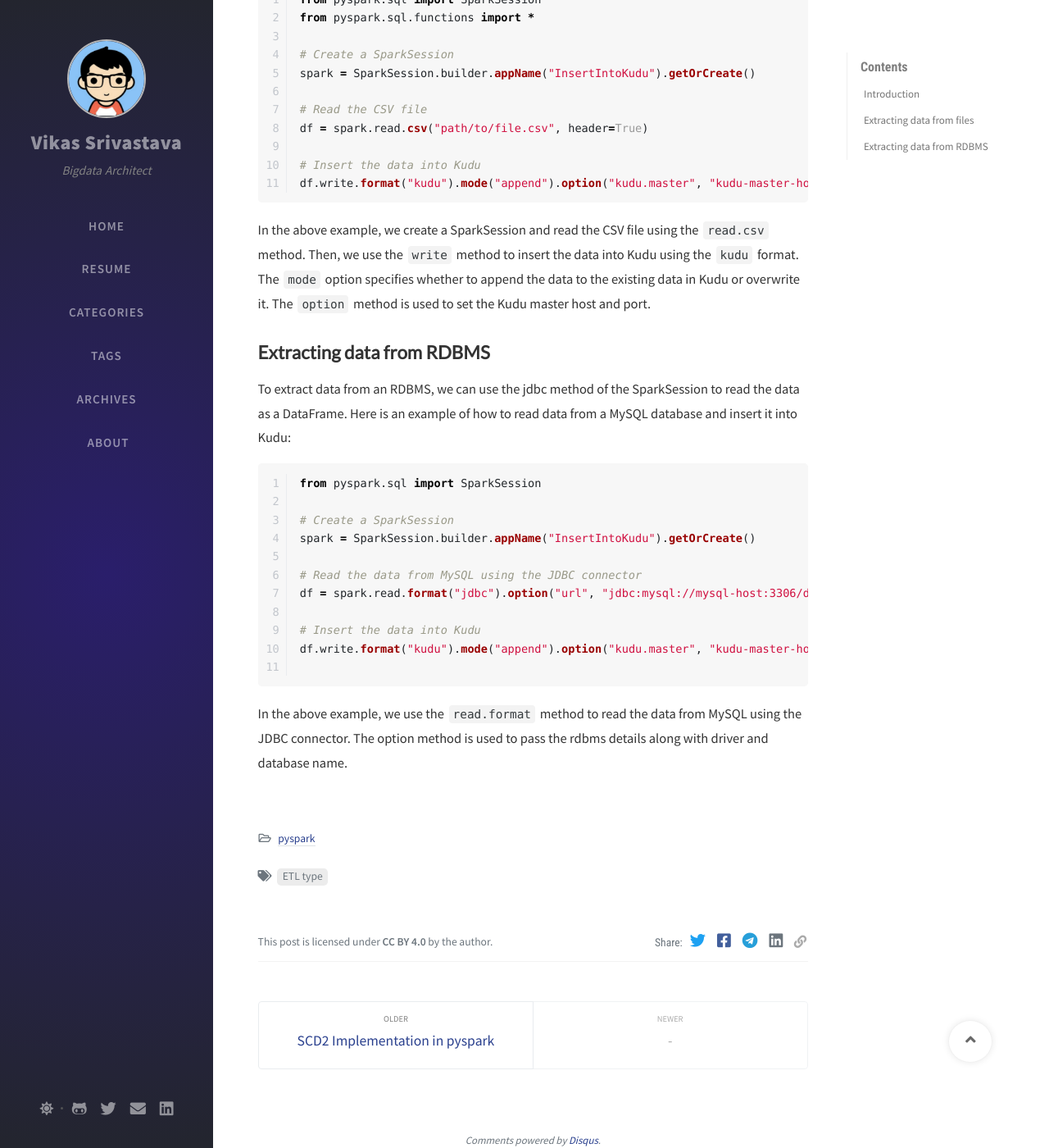
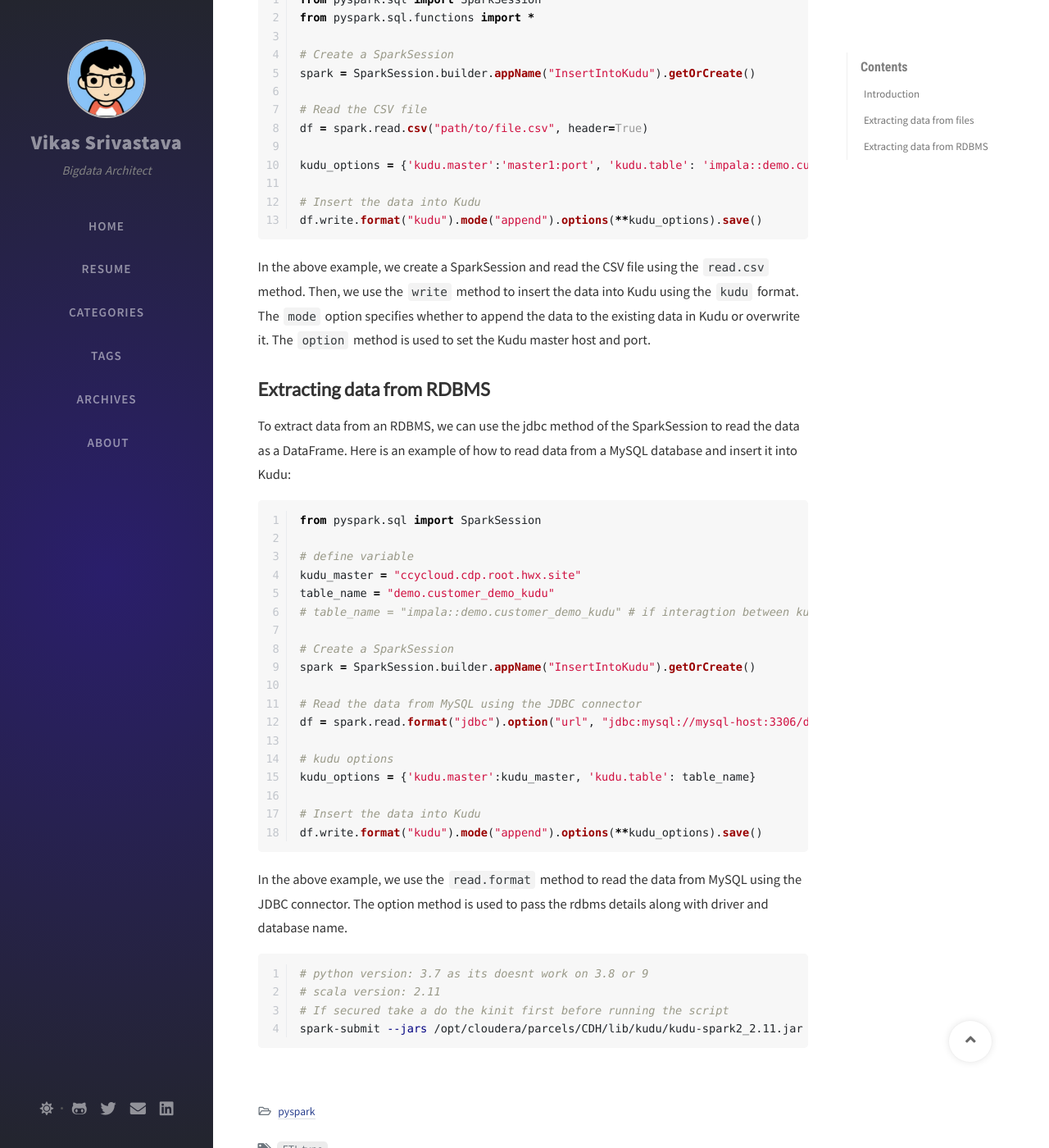
Before and after one commit to vikassri/vikassri.github.io, a Jekyll site: the page built from _posts/2022-12-18-ETL-pyspark-to-kudu.md, in a window 1280 px wide and 1400 px high, scrolled down 766 px. Shown: the whole window at 82% size. Built offline with Jekyll 4.4.1, drawn with Linux system fonts in a browser that asks for light colours; nearby versions of some CDN libraries; comment, search, counter and statistics services are not loaded.

Commit message:
updated code

````diff
--- a/_posts/2022-12-18-ETL-pyspark-to-kudu.md
+++ b/_posts/2022-12-18-ETL-pyspark-to-kudu.md
@@ -27,8 +27,10 @@ spark = SparkSession.builder.appName("InsertIntoKudu").getOrCreate()
 # Read the CSV file
 df = spark.read.csv("path/to/file.csv", header=True)
 
+kudu_options = {'kudu.master':'master1:port', 'kudu.table': 'impala::demo.customer_demo_kudu'}
+
 # Insert the data into Kudu
-df.write.format("kudu").mode("append").option("kudu.master", "kudu-master-host:7051").save()
+df.write.format("kudu").mode("append").options(**kudu_options).save()
 ```
 
 In the above example, we create a SparkSession and read the CSV file using the `read.csv` method. Then, we use the `write` method to insert the data into Kudu using the `kudu` format. The `mode` option specifies whether to append the data to the existing data in Kudu or overwrite it. The `option` method is used to set the Kudu master host and port.
@@ -39,15 +41,29 @@ To extract data from an RDBMS, we can use the jdbc method of the SparkSession to
 ```python
 from pyspark.sql import SparkSession
 
+# define variable
+kudu_master = "ccycloud.cdp.root.hwx.site"
+table_name = "demo.customer_demo_kudu"
+# table_name = "impala::demo.customer_demo_kudu" # if interagtion between kudu and imapala is not there
+
 # Create a SparkSession
 spark = SparkSession.builder.appName("InsertIntoKudu").getOrCreate()
 
 # Read the data from MySQL using the JDBC connector
 df = spark.read.format("jdbc").option("url", "jdbc:mysql://mysql-host:3306/dbname").option("driver", "com.mysql.cj.jdbc.Driver").option("dbtable", "tablename").option("user", "username").option("password", "password").load()
 
+# kudu options
+kudu_options = {'kudu.master':kudu_master, 'kudu.table': table_name}
+
 # Insert the data into Kudu
-df.write.format("kudu").mode("append").option("kudu.master", "kudu-master-host:7051").save()
-
+df.write.format("kudu").mode("append").options(**kudu_options).save()
 ```
 
 In the above example, we use the `read.format` method to read the data from MySQL using the JDBC connector. The option method is used to pass the rdbms details along with driver and database name.
+
+```shell
+# python version: 3.7 as its doesnt work on 3.8 or 9
+# scala version: 2.11
+# If secured take a do the kinit first before running the script
+spark-submit --jars /opt/cloudera/parcels/CDH/lib/kudu/kudu-spark2_2.11.jar kudu_spark.py
+```
````
